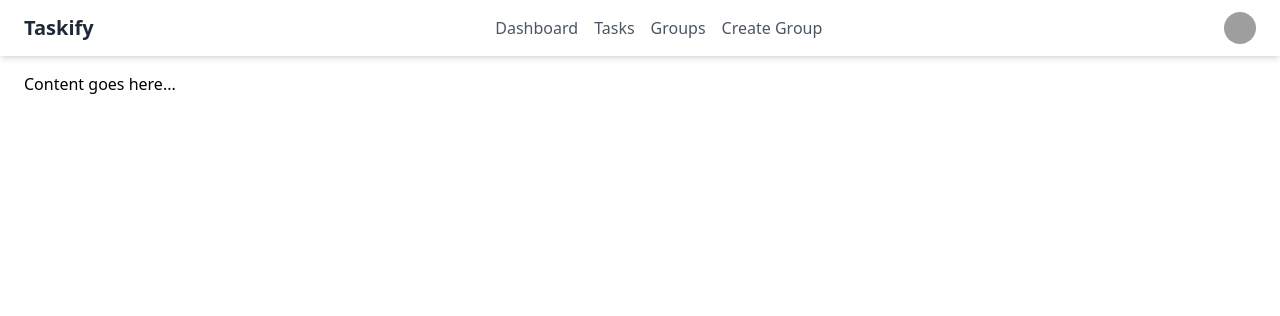
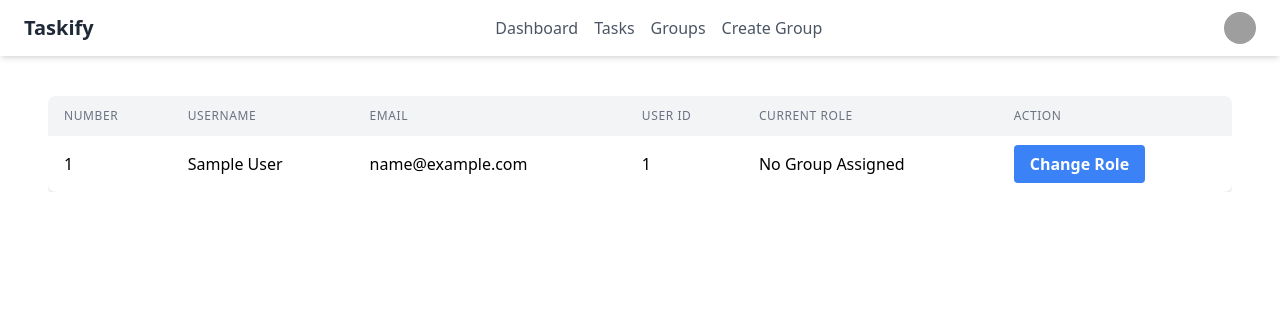
Before and after one commit to MohammadFahad1/Django_Task_Management, a Django app: page /users/admin/dashboard in a window 1280 px wide. Shown: the top 316 px of the page. Run offline with Django 5.2, Linux system fonts and the light colour scheme; tables that the repository leaves empty hold one stand-in row (values such as "Sample post"); grey boxes are pictures that could not be loaded.

Commit message:
Role form creation half done 12.3 till 16mins

```diff
--- a/static/css/output.css
+++ b/static/css/output.css
@@ -742,6 +742,10 @@ video {
   width: 2rem;
 }
 
+.min-w-full {
+  min-width: 100%;
+}
+
 .max-w-3xl {
   max-width: 48rem;
 }
@@ -814,6 +818,29 @@ video {
   margin-left: calc(1rem * calc(1 - var(--tw-space-x-reverse)));
 }
 
+.divide-y > :not([hidden]) ~ :not([hidden]) {
+  --tw-divide-y-reverse: 0;
+  border-top-width: calc(1px * calc(1 - var(--tw-divide-y-reverse)));
+  border-bottom-width: calc(1px * var(--tw-divide-y-reverse));
+}
+
+.divide-gray-200 > :not([hidden]) ~ :not([hidden]) {
+  --tw-divide-opacity: 1;
+  border-color: rgb(229 231 235 / var(--tw-divide-opacity, 1));
+}
+
+.overflow-hidden {
+  overflow: hidden;
+}
+
+.overflow-x-auto {
+  overflow-x: auto;
+}
+
+.whitespace-nowrap {
+  white-space: nowrap;
+}
+
 .rounded {
   border-radius: 0.25rem;
 }
@@ -828,6 +855,10 @@ video {
 
 .rounded-xl {
   border-radius: 0.75rem;
+}
+
+.rounded-lg {
+  border-radius: 0.5rem;
 }
 
 .border {
@@ -978,6 +1009,10 @@ video {
   padding-bottom: 1.25rem;
 }
 
+.text-left {
+  text-align: left;
+}
+
 .text-center {
   text-align: center;
 }
@@ -1002,6 +1037,11 @@ video {
   line-height: 1.75rem;
 }
 
+.text-xs {
+  font-size: 0.75rem;
+  line-height: 1rem;
+}
+
 .font-bold {
   font-weight: 700;
 }
@@ -1010,8 +1050,16 @@ video {
   font-weight: 600;
 }
 
+.font-medium {
+  font-weight: 500;
+}
+
 .uppercase {
   text-transform: uppercase;
+}
+
+.tracking-wider {
+  letter-spacing: 0.05em;
 }
 
 .text-blue-600 {
@@ -1115,6 +1163,16 @@ video {
   background-color: rgb(22 163 74 / var(--tw-bg-opacity, 1));
 }
 
+.hover\:bg-blue-600:hover {
+  --tw-bg-opacity: 1;
+  background-color: rgb(37 99 235 / var(--tw-bg-opacity, 1));
+}
+
+.hover\:bg-gray-50:hover {
+  --tw-bg-opacity: 1;
+  background-color: rgb(249 250 251 / var(--tw-bg-opacity, 1));
+}
+
 .hover\:text-gray-800:hover {
   --tw-text-opacity: 1;
   color: rgb(31 41 55 / var(--tw-text-opacity, 1));
--- a/users/templates/admin/dashboard.html
+++ b/users/templates/admin/dashboard.html
@@ -102,7 +102,7 @@
 
     <main>
       <div class="container mx-auto px-6 py-4">
-        <p>Content goes here...</p>
+        {% include "admin/user-list.html" %}
       </div>
     </main>
 
--- /dev/null
+++ b/users/templates/admin/user-list.html
@@ -0,0 +1,60 @@
+<div class="container mx-auto p-6">
+  <div class="overflow-x-auto">
+    <table class="min-w-full bg-white shadow-md rounded-lg overflow-hidden">
+      <thead class="bg-gray-100">
+        <tr>
+          <th
+            class="px-4 py-3 text-left text-xs font-medium text-gray-500 uppercase tracking-wider"
+          >
+            Number
+          </th>
+          <th
+            class="px-4 py-3 text-left text-xs font-medium text-gray-500 uppercase tracking-wider"
+          >
+            Username
+          </th>
+          <th
+            class="px-4 py-3 text-left text-xs font-medium text-gray-500 uppercase tracking-wider"
+          >
+            Email
+          </th>
+          <th
+            class="px-4 py-3 text-left text-xs font-medium text-gray-500 uppercase tracking-wider"
+          >
+            User ID
+          </th>
+          <th
+            class="px-4 py-3 text-left text-xs font-medium text-gray-500 uppercase tracking-wider"
+          >
+            Current Role
+          </th>
+          <th
+            class="px-4 py-3 text-left text-xs font-medium text-gray-500 uppercase tracking-wider"
+          >
+            Action
+          </th>
+        </tr>
+      </thead>
+      <tbody class="divide-y divide-gray-200">
+        {% for user in users %}
+            <!-- Example static data -->
+            <tr class="hover:bg-gray-50">
+                <td class="px-4 py-4 whitespace-nowrap">{{forloop.counter}}</td>
+                <td class="px-4 py-4 whitespace-nowrap">{{user.first_name}} {{user.last_name}}</td>
+                <td class="px-4 py-4 whitespace-nowrap">{{user.email}}</td>
+                <td class="px-4 py-4 whitespace-nowrap">{{user.id}}</td>
+                <td class="px-4 py-4 whitespace-nowrap">{{user.groups.first.name|default:"No Group Assigned"}}</td>
+                <td class="px-4 py-4 whitespace-nowrap">
+                    <a
+                    href="assign-role.html?id=12345"
+                    class="bg-blue-500 hover:bg-blue-600 text-white font-bold py-2 px-4 rounded"
+                    >
+                    Change Role
+                    </a>
+                </td>
+            </tr>
+        {% endfor %}
+      </tbody>
+    </table>
+  </div>
+</div>
--- a/users/views.py
+++ b/users/views.py
@@ -5,7 +5,7 @@
 from django.contrib.auth import login, authenticate, logout
 from django.shortcuts import render, redirect
 from django.contrib import messages
-from users.forms import CustomRegistrationForm, LoginForm, RegisterForm
+from users.forms import CustomRegistrationForm, LoginForm, RegisterForm, AssignRoleForm
 from django.contrib.auth.forms import AuthenticationForm
 from django.contrib.auth.tokens import default_token_generator
 
@@ -79,7 +79,24 @@
 
 
 def admin_dashboard(request):
-    return render(request, 'admin/dashboard.html')
+    users = User.objects.all()
+    return render(request, 'admin/dashboard.html', {"users": users})
+
+def assign_role(request, user_id):
+    user = User.objects.get(id=user_id)
+    form = AssignRoleForm()
+
+    if request.method == 'POST':
+        form = AssignRoleForm(request.POST)
+        if form.is_valid():
+            role = form.cleaned_data.get('role')
+            user.groups.clear() # remove old groups
+            user.groups.add(role)
+            messages.success(request, f"User {user.username} has been assigned to the {role.name} role.")
+            return redirect('admin-dashboard')
+    return render(request, 'admin/assign_role.html', {"form": form})
+
+
 """
     Admin
         - Sobkisui
```
Also changed, not shown: users/forms.py (+7 -1 lines), users/templates/admin/assign_role.html (added).
